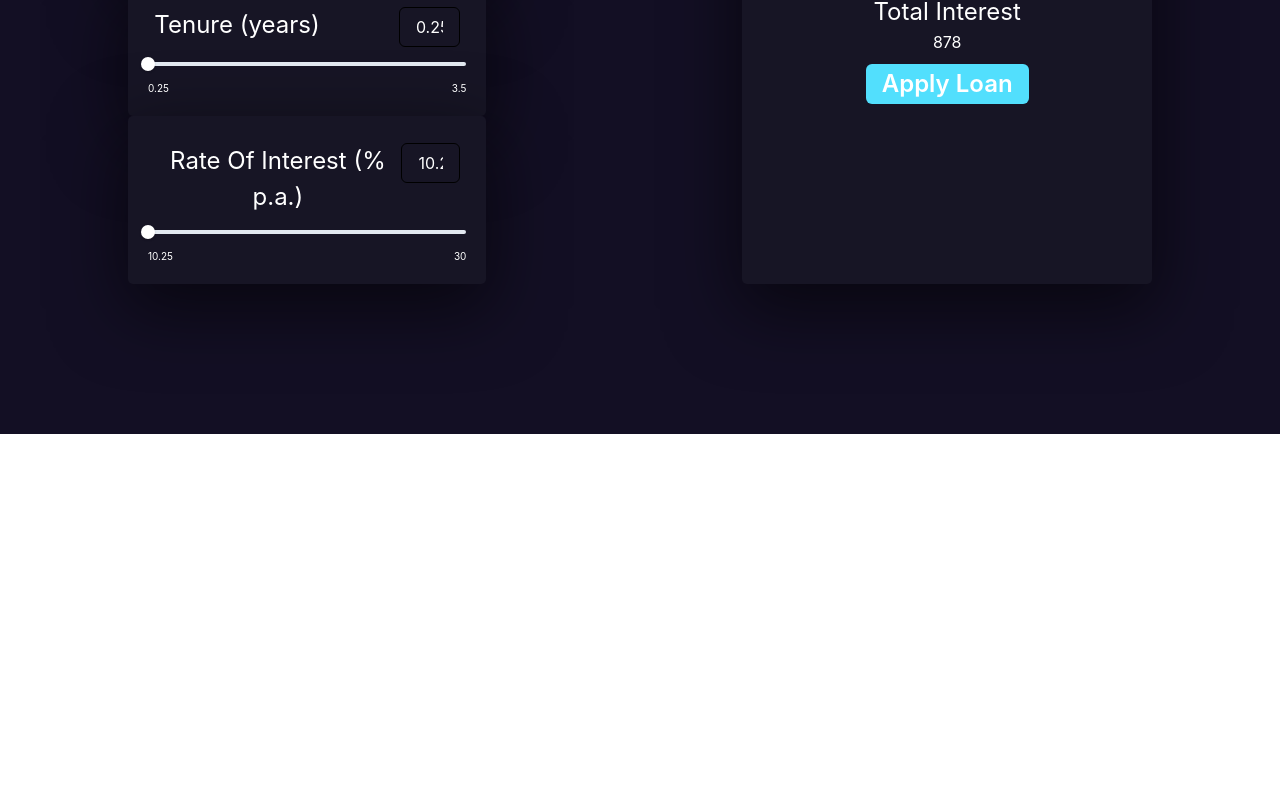
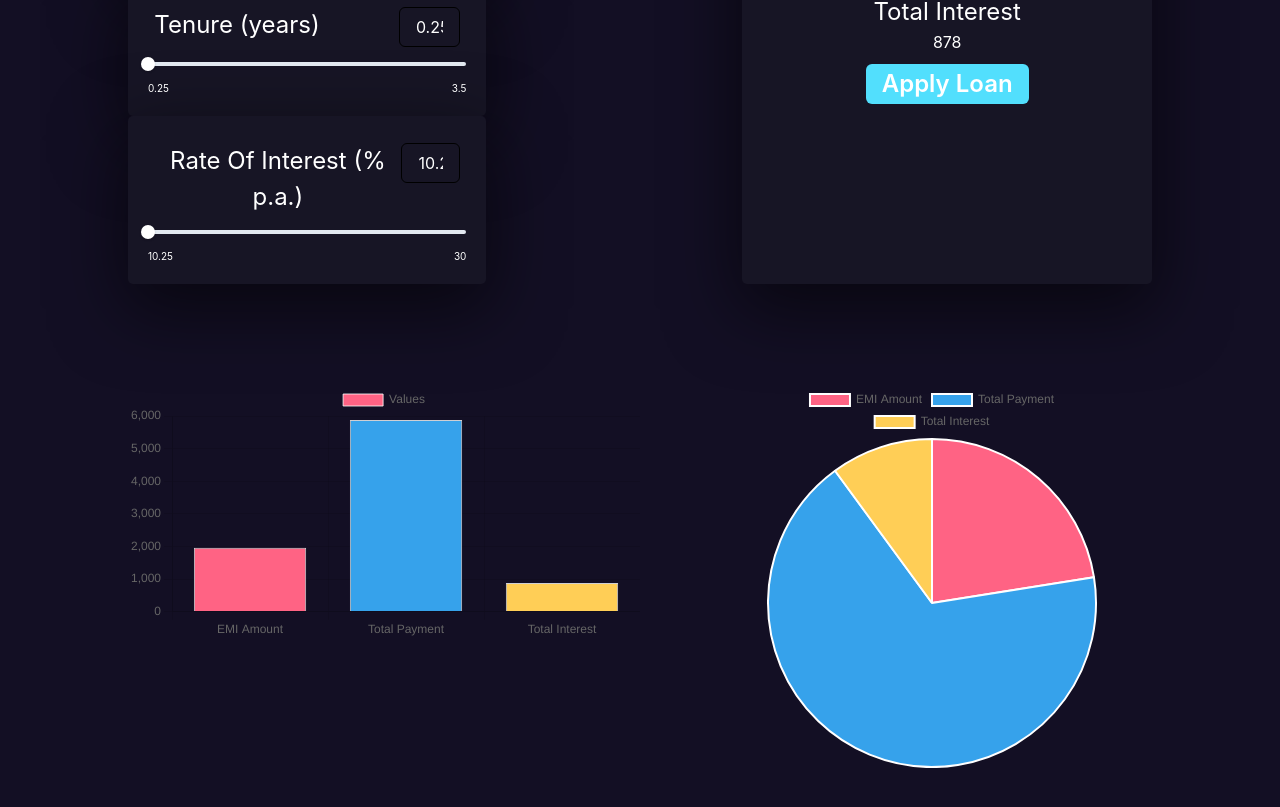
Before and after one commit to dev-akhilesh/Easy-Loans, a React (Create React App) app in the folder demo/: page /calculator in a window 1280 px wide. Shown: the part 479-1286 px from the top of the page. Before the commit the page ends 913 px from the top, so only its background shows below. Built offline with nearby package versions, Linux system fonts and the light colour scheme.

Commit message:
Added bar and Pie Chart Successfully

```diff
--- /dev/null
+++ b/demo/src/Components/Barchart.tsx
@@ -0,0 +1,17 @@
+import React from 'react'
+import { Bar } from 'react-chartjs-2'
+import type { ChartOptions, ChartData } from 'chart.js';
+
+
+interface BarchartProps {
+   options: ChartOptions<'bar'>,
+    data: ChartData<'bar'>;
+  }
+
+export const Barchart:React.FC<BarchartProps> = ({data,options}) => {
+  return (
+    <>
+    <Bar  data={data}  options={options}/>
+    </>
+  )
+}
--- /dev/null
+++ b/demo/src/Components/Piechart.tsx
@@ -0,0 +1,16 @@
+import { ChartData,ChartOptions, } from 'chart.js'
+import React from 'react'
+import { Pie } from 'react-chartjs-2'
+
+interface PieProps {
+    data:ChartData<'pie'>,
+     options: ChartOptions<'pie'>
+}
+
+export const Piechart:React.FC<PieProps> = ({data,options}) => {
+  return (
+    <>
+        <Pie data={data} options={options}/>
+    </>
+  )
+}
--- a/demo/src/Components/slider.tsx
+++ b/demo/src/Components/slider.tsx
@@ -1,4 +1,4 @@
-import {
+  import {
   Slider,
   SliderTrack,
   SliderFilledTrack,
--- a/demo/src/Pages/EmiCalculator.tsx
+++ b/demo/src/Pages/EmiCalculator.tsx
@@ -4,8 +4,18 @@ import { ChakraSlider } from "../Components/slider";
 import { Link } from "react-router-dom";
 import { wrap } from "module";
 import { color } from "framer-motion";
+import { Bar } from 'react-chartjs-2';
+import { Barchart } from "../Components/Barchart";
+import { ArcElement, BarElement, CategoryScale, Chart, LinearScale, Tooltip, plugins } from "chart.js";
+import { Piechart } from "../Components/Piechart";
 
+Chart.register(CategoryScale);
+Chart.register(LinearScale)
+Chart.register(BarElement)
+Chart.register(ArcElement,Tooltip,plugins)
 const EmiCalculator = () => {
+
+
   const [loanAmount, setLoanAmount] = useState<number>(5000);
   const [loanTenure, setLoanTenure] = useState<number>(0.25);
   const [loanRate, setLoanRate] = useState<number>(10.25);
@@ -31,6 +41,32 @@ const EmiCalculator = () => {
       (Math.pow(1 + monthlyRate, totalMonths) - 1);
     setEmi(Number(emi.toFixed(1)));
   };
+
+  const chartData ={
+    labels: ['EMI Amount', 'Total Payment', 'Total Interest'],
+    datasets: [
+      {
+        label: 'Values',
+        backgroundColor: ['#FF6384', '#36A2EB', '#FFCE56'],
+        borderColor: 'rgba(255,255,255,0.8)',
+        borderWidth: 1,
+        hoverBackgroundColor: 'rgba(255,99,132,0.4)',
+        hoverBorderColor: 'rgba(255,99,132,1)',
+        data: [emi, emi* +loanTenure * 12, emi*  +loanTenure * 12 - loanAmount],
+      },
+    ],
+  };
+
+  const pieChartData = {
+    labels: ['EMI Amount', 'Total Payment', 'Total Interest'],
+    datasets: [
+      {
+        data: [emi, emi * +loanTenure * 12, emi * +loanTenure * 12 - loanAmount],
+        backgroundColor: ['#FF6384', '#36A2EB', '#FFCE56'],
+      },
+    ],
+  };
+
 
   useEffect(() => {
     calculateEMI();
@@ -127,6 +163,7 @@ const EmiCalculator = () => {
               padding: "20px",
             }}
           >
+
             <Box>Your EMI Amount</Box>
             <Box fontSize={"30px"}>{emi}</Box>
             <Box fontSize={"24px"}>Total Payment</Box>
@@ -146,6 +183,51 @@ const EmiCalculator = () => {
             </Link>
           </Box>
         </Flex>
+        </Box>
+        <Box  >
+          <Flex gap={"100px"}>
+            <Box width={"40%"} ml="10%" >
+              <Barchart  data={chartData}
+                options={{
+                 scales: {
+                   x: {
+                type: 'category', // Using category scale for x-axis
+                labels: ['EMI Amount', 'Total Payment', 'Total Interest'], // Providing labels
+                 },
+                 y: {
+                beginAtZero: true,
+                ticks: {
+                  stepSize: 500, // Adjust the step size as needed
+                   },
+                  },
+                  },
+              }}/>
+            </Box>
+          <Box width={"30%"}  >
+            <Piechart  data={pieChartData}
+              options={{
+                plugins: {
+                  tooltip: {
+                    enabled: false, // Disable default tooltips
+                    external: (context) => {
+                      const dataIndex = context.tooltip.dataPoints[0].dataIndex;
+                      const label = pieChartData.labels[dataIndex];
+                      const value = pieChartData.datasets[0].data[dataIndex];
+                      const total = pieChartData.datasets[0].data.reduce((acc, val) => acc + val, 0);
+                      const percentage = ((value / total) * 100).toFixed(2);
+
+                      return (
+                        <div style={{ backgroundColor: 'white', padding: '5px' }}>
+                          {`${label}: ${value} (${percentage}%)`}
+                        </div>
+                      );
+                    },
+                  },
+                },
+              }}
+              />
+          </Box>
+          </Flex>
       </Box>
     </div>
   );
--- a/demo/src/Pages/login-signup/login.tsx
+++ b/demo/src/Pages/login-signup/login.tsx
@@ -1,7 +1,7 @@
 import { Toast, useToast } from "@chakra-ui/react";
 import React, { useEffect, useState } from "react";
 
-import { addUser, getData } from "../../redux/authReducer/action";
+import { addUser, getData } from "../../redux/AuthReducer/action";
 
 import style from "./Login.module.css";
 import imagelogo from "./Utiles/imagelogo.png";
--- a/demo/src/redux/store.ts
+++ b/demo/src/redux/store.ts
@@ -1,6 +1,6 @@
 import { applyMiddleware, combineReducers, legacy_createStore } from "redux";
 import thunk from "redux-thunk";
-
-const rootReducer = combineReducers({})
+import {reducer as AuthReducer} from "./AuthReducer/reducer"
+const rootReducer = combineReducers({AuthReducer})
 
 export const store = legacy_createStore(rootReducer,applyMiddleware(thunk))
```
Also changed, not shown: demo/package.json (+7 -5 lines), 1 other file (tests, documents, lock files or other folders).
